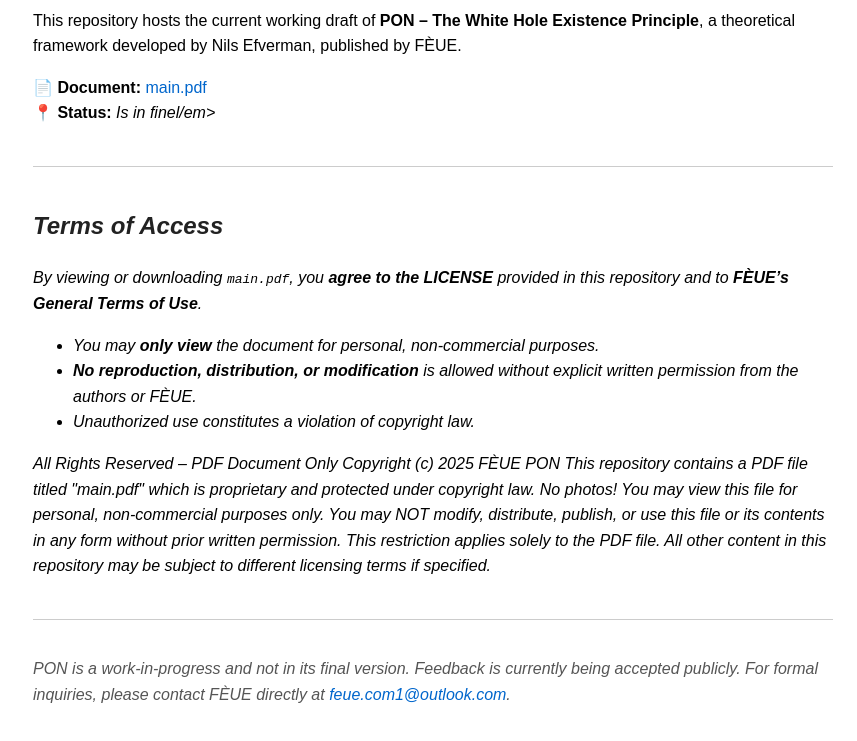
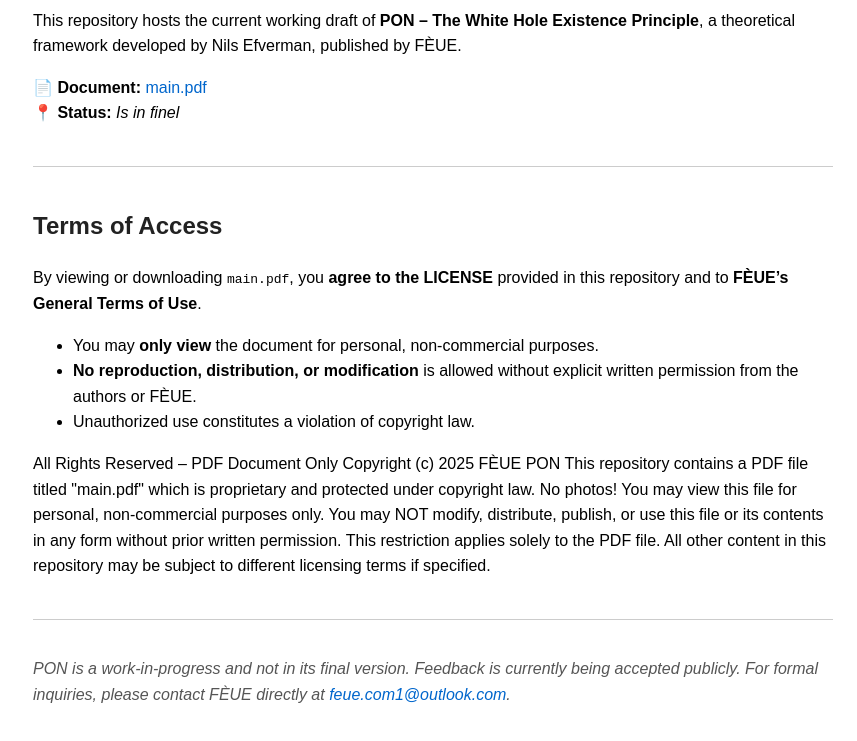
Before and after one commit to FEUE256/PON, a plain HTML site: page index.html in a window 1280 px wide. Shown: the part 105-846 px from the top of the page, without its empty margins (207-1064 px from the left). Drawn offline with Linux system fonts and the light colour scheme.

Commit message:
Update index.html

```diff
--- a/index.html
+++ b/index.html
@@ -43,7 +43,7 @@
   <p>
     📄 <strong>Document:</strong>
     <a href="./main.pdf" target="_blank">main.pdf</a><br>
-    📍 <strong>Status:</strong> <em>Is in finel/em>
+    📍 <strong>Status:</strong> <em>Is in finel</em>
   </p>
 
   <div class="section">
```
